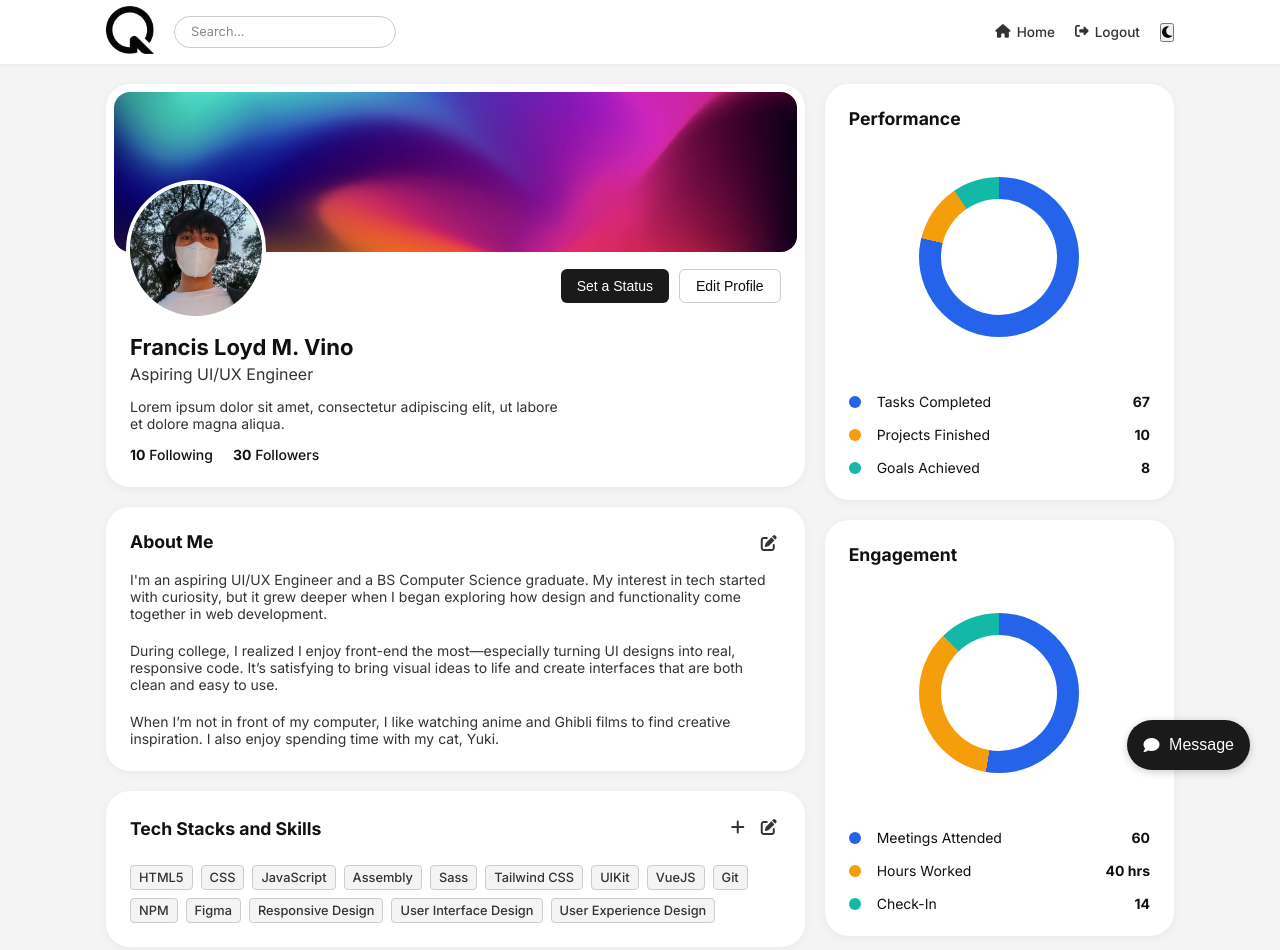
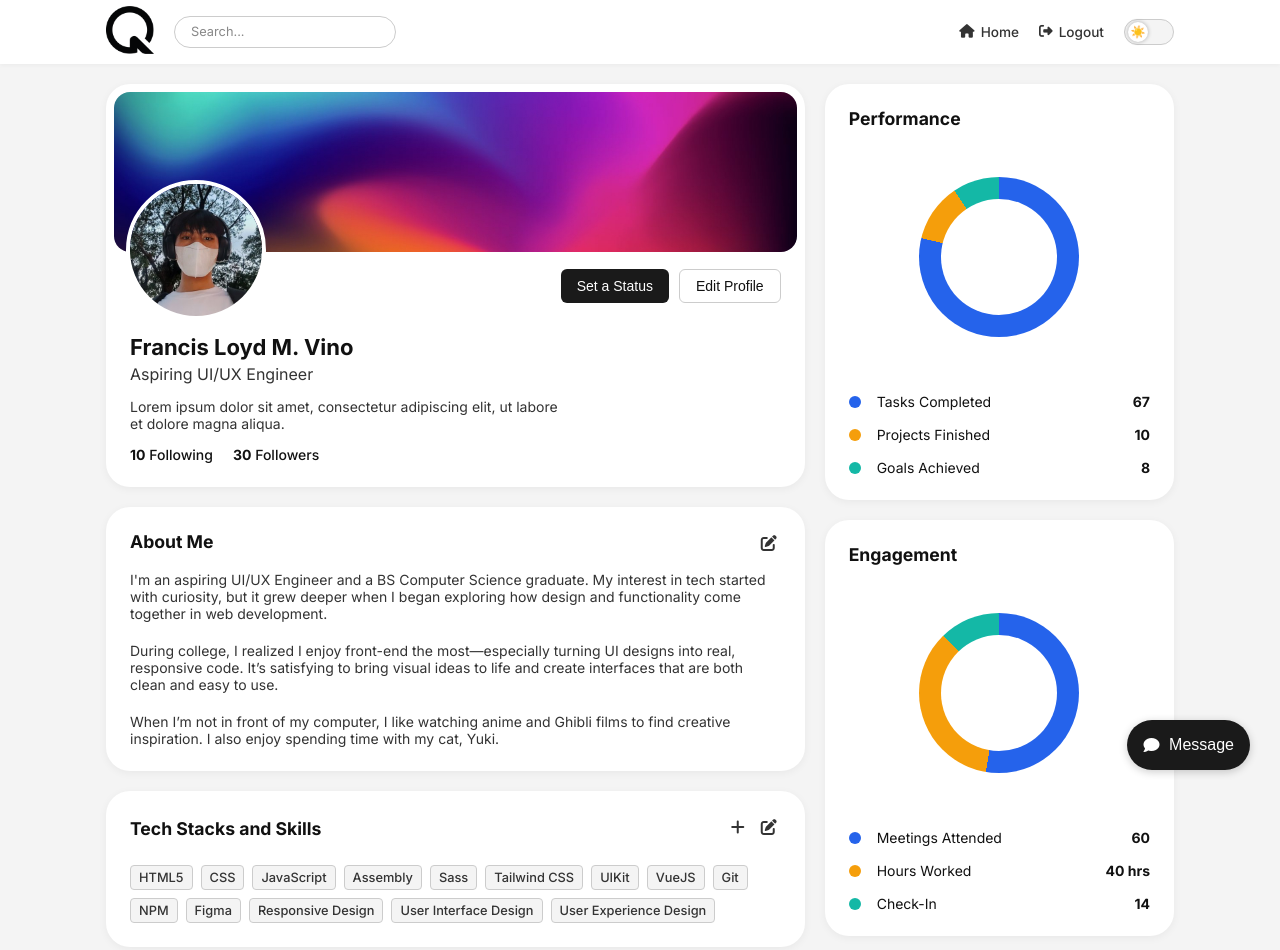
Before and after one commit to frncsvn30/Profile-Page, a plain HTML site: page index.html in a window 1280 px wide. Shown: the top 950 px of the page. Drawn offline with Linux system fonts and the light colour scheme; a script that the page names is missing; files whose address does not match are found by name.

Commit message:
refator: dark mode button code + style

```diff
--- a/css/darkMode.css
+++ b/css/darkMode.css
@@ -1,9 +1,48 @@
 @import url("variables.css");
 
-/* dark-mode.css */
-body.dark-mode {
+/* toggle */
+#darkModeToggle {
+  position: relative;
+  width: 50px;
+  height: 26px;
+  border-radius: 15px;
   background-color: var(--bg-color);
-  color: #f0f0f0;
+  border: 1px solid var(--border);
+  cursor: pointer;
+  outline: none;
+  transition: background-color 0.3s ease;
+  font-size: 0;
+}
+
+#darkModeToggle::before {
+  content: "☀️";
+  position: absolute;
+  top: 50%;
+  left: 3px;
+  transform: translateY(-50%);
+  width: 20px;
+  height: 20px;
+  border-radius: 50%;
+  background-color: white;
+  color: black;
+  display: flex;
+  align-items: center;
+  justify-content: center;
+  font-size: 12px;
+  transition: left 0.3s ease, background-color 0.3s ease, content 0.3s ease,
+    color 0.3s ease, transform 0.3s ease;
+  box-shadow: 0 0 4px rgba(0, 0, 0, 0.3);
+}
+
+body.dark-mode #darkModeToggle {
+  background-color: #333;
+}
+
+body.dark-mode #darkModeToggle::before {
+  left: 27px;
+  content: "🌙";
+  background-color: black;
+  color: var(--text-color-white);
 }
 
 /* navbar */
--- a/index.html
+++ b/index.html
@@ -44,9 +44,8 @@
               <i class="fas fa-right-from-bracket"></i>
               Logout
             </a>
-            <button id="darkModeToggle" class="dark-mode-btn">
-              <i class="fas fa-moon"></i>
-            </button>
+            <button id="darkModeToggle" class="dark-mode-btn" aria-label="Toggle Dark Mode"></button>
+
           </div>
         </div>
       </nav>
@@ -101,8 +100,6 @@
       <span class="btn-text">Message</span>
     </button>
 
-
-
     <script src="scripts/include.js"></script>
     <script src="scripts/darkMode.js"></script>
     <script src="scripts/normalize.js"></script>
--- a/scripts/darkMode.js
+++ b/scripts/darkMode.js
@@ -5,12 +5,10 @@ document.addEventListener("DOMContentLoaded", () => {
   const savedMode = localStorage.getItem("dark-mode");
   if (savedMode === "true") {
     document.body.classList.add("dark-mode");
-    toggle.textContent = "☀️";
   }
 
   toggle.addEventListener("click", () => {
     const isDark = document.body.classList.toggle("dark-mode");
-    toggle.textContent = isDark ? "☀️" : "🌙";
     localStorage.setItem("dark-mode", isDark);
   });
 });
```
